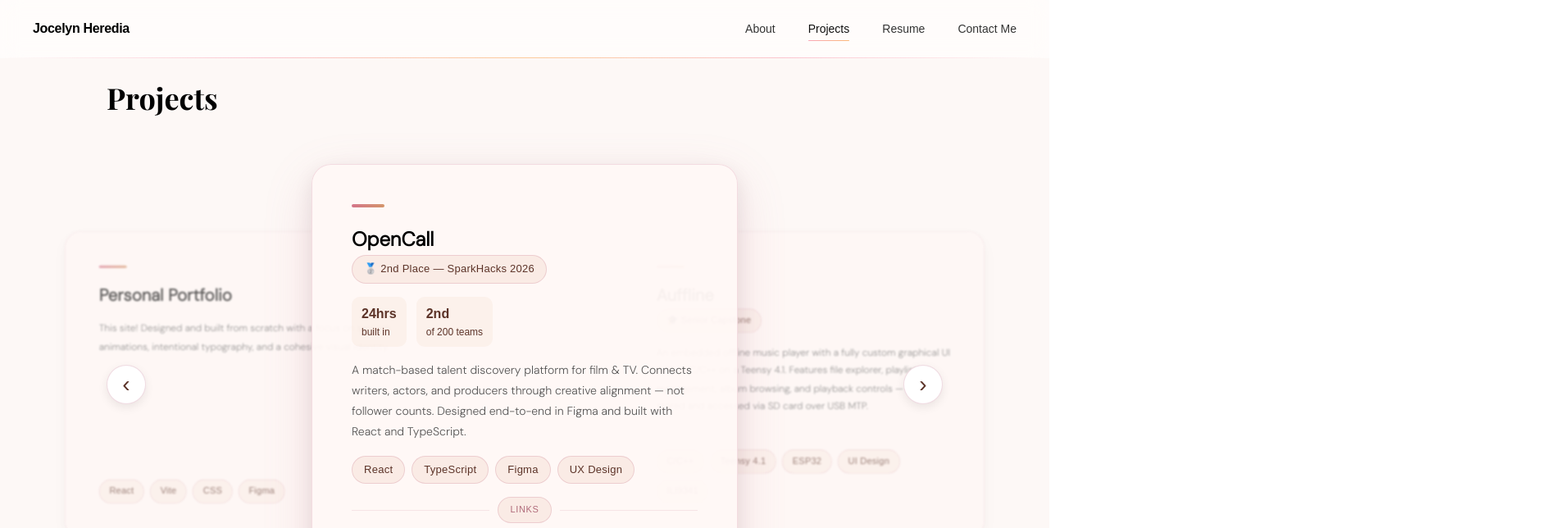
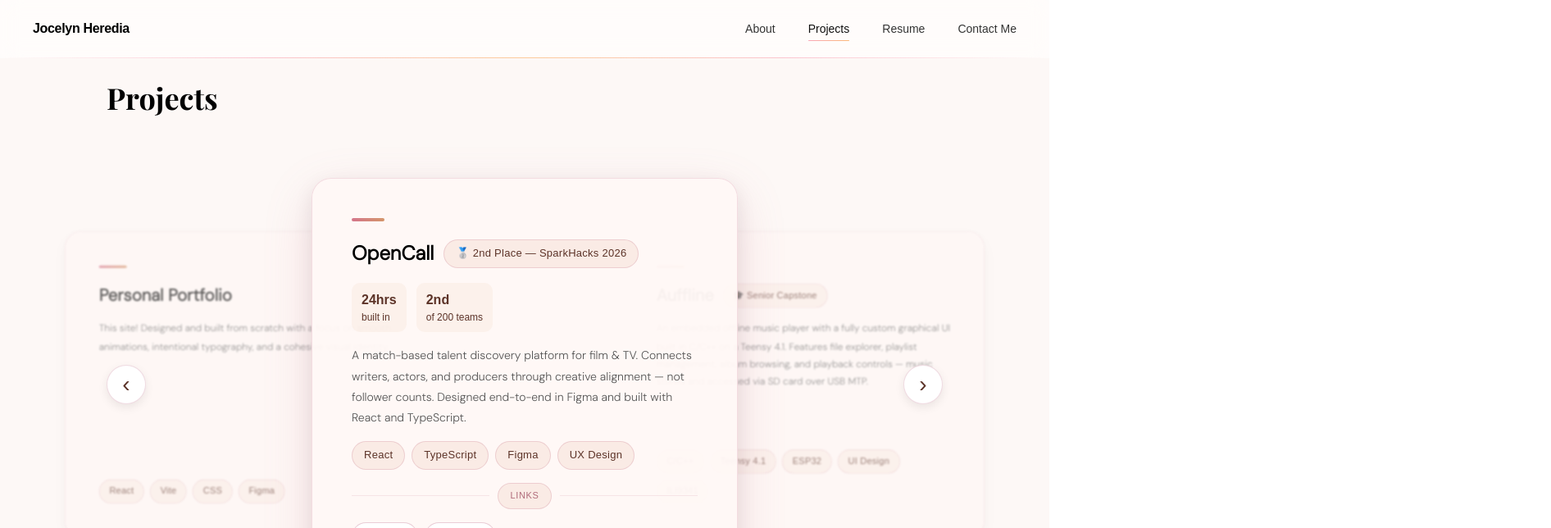
Before and after one commit to Jocelyn18c/personal-portfolio, a React (Vite) app: page /projects in a window 1280 px wide. Shown: the top 644 px of the page at 82% size, 1892 px wide, since content can reach past the window. Built offline with nearby package versions, Linux system fonts and the light colour scheme.

Commit message:
project update

```diff
--- a/src/pages/projects.jsx
+++ b/src/pages/projects.jsx
@@ -86,11 +86,8 @@ export default function Projects() {
             <div className="cardAccent" />
 
             <div className="projectHeader">
-            <div className="projectTitleRow">
-            {project.logo && (<img src={project.logo} alt="" className="projectLogo" />)}
             <h3>{project.title}</h3>
               {project.badge && <span className="badge">{project.badge}</span>}
-            </div>
             </div>
 
             {project.stats && (
```
Also changed, not shown: src/styles/projects.css (+0 -16 lines).
